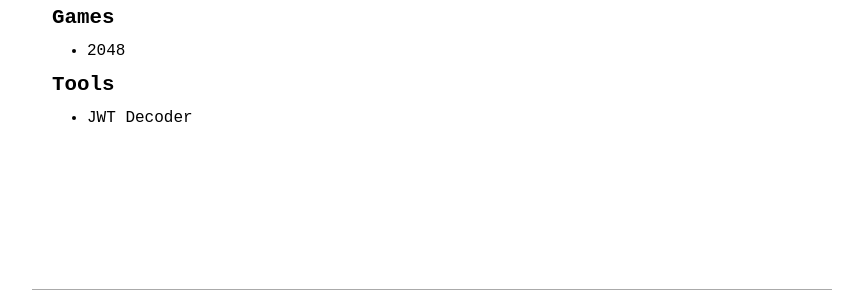
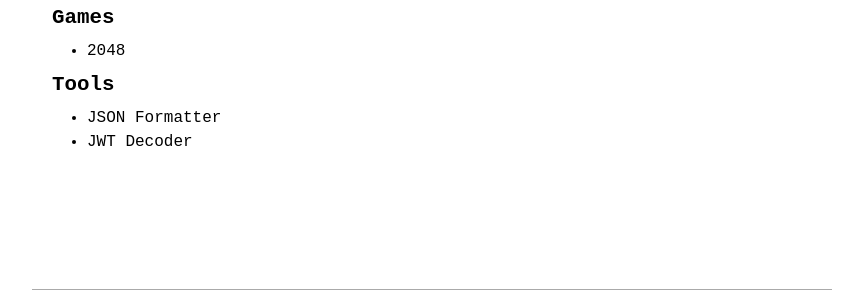
Before and after one commit to ghosind/ghosind.github.io, a Jekyll site: the page built from pages/projects.md, in a window 1280 px wide. Shown: the part 569-868 px from the top of the page, without its empty margins (208-1071 px from the left). Built offline with Jekyll 4.4.1, drawn with Linux system fonts in a browser that asks for light colours.

Commit message:
1. add json formatter 2. update jwt decoder

```diff
--- /dev/null
+++ b/assets/css/json-formatter.scss
@@ -0,0 +1,26 @@
+---
+---
+
+/*
+ * json-formatter.scss
+ * Author: Chen Su <i@ghosind.com>
+ */
+
+@charset "utf-8";
+
+#container {
+  text-align: center;
+}
+
+#content {
+  width: calc(100% - 2px);
+  height: 300px;
+  border: 1px solid #ccc;
+  font-size: 14px;
+}
+
+#format {
+  width: 100px;
+  height: 22px;
+  border-radius: 5px;
+}
--- a/assets/css/jwt-decoder.scss
+++ b/assets/css/jwt-decoder.scss
@@ -16,11 +16,13 @@
 
 #decode {
   width: 100px;
-  height: 20px;
+  height: 22px;
+  border-radius: 5px;
 }
 
 #token-header, #token-payload {
-  white-space: pre;
+  white-space: pre-wrap;
+  word-break: break-all;
 }
 
 #error-message {
--- a/pages/projects.md
+++ b/pages/projects.md
@@ -27,4 +27,5 @@
 
 ## Tools
 
+- [JSON Formatter](/tools/json-formatter)
 - [JWT Decoder](/tools/jwt-decoder)
```
Also changed, not shown: assets/script/json-formatter.js (added, +20 -0 lines), pages/tools/json-formatter.md (added, +14 -0 lines).
